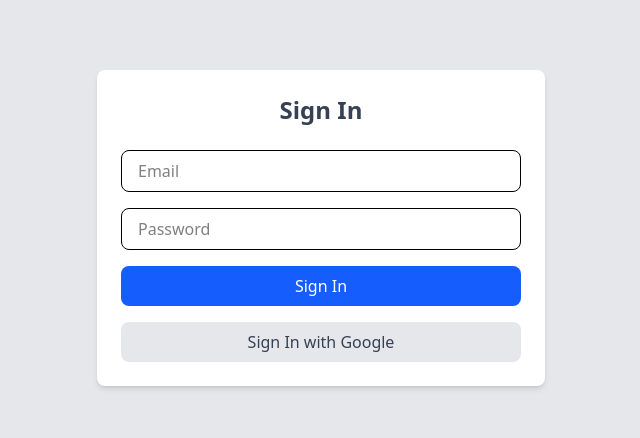
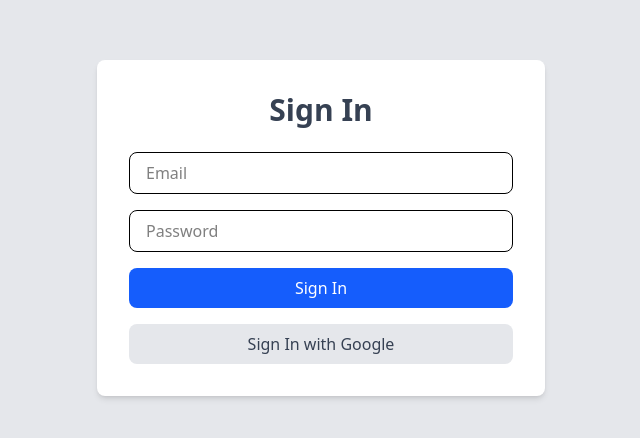
Before and after one commit to Gautam-cpp/clipsync, a Next.js app in the folder frontend/: page /signin in a window 1280 px wide. Shown: the part 172-610 px from the top of the page, without its empty margins (319-959 px from the left). Built offline with nearby package versions, Linux system fonts and the light colour scheme; no server answers.

Commit message:
AUTH: update NextAuth callbacks and extend session/user types

```diff
--- a/frontend/src/app/(auth)/signin/page.tsx
+++ b/frontend/src/app/(auth)/signin/page.tsx
@@ -21,6 +21,7 @@ export default function Signin() {
       return;
     }
     try {
+
       const result = await signIn("credentials", {
         email: email,
         password: password,
@@ -55,11 +56,11 @@ export default function Signin() {
   }
 
   return (
-    <div className="flex items-center justify-center min-h-screen bg-gray-200">
-      <div className="w-full max-w-md p-6 bg-white rounded-lg shadow-md">
-        <h2 className="text-2xl font-semibold text-center text-gray-700 mb-6">Sign In</h2>
+    <div className="flex items-center justify-center min-h-screen bg-gray-200 px-4">
+  <div className="w-full max-w-md p-6 sm:p-8 bg-white rounded-lg shadow-md">
+    <h2 className="text-2xl sm:text-3xl font-semibold text-center text-gray-700 mb-6">Sign In</h2>
+
     <div className="space-y-4">
-
       <input
         type="text"
         placeholder="Email"
@@ -67,7 +68,6 @@ export default function Signin() {
         onChange={(e) => setEmail(e.target.value)}
         className="w-full px-4 py-2 border rounded-lg focus:outline-none focus:ring-2 focus:ring-blue-500"
       />
-
 
       <input
         type="password"
@@ -78,9 +78,8 @@ export default function Signin() {
       />
 
       {errorMessage && (
-                    <p className="text-red-500 text-sm text-center mb-4">{errorMessage}</p>
+        <p className="text-red-500 text-sm text-center">{errorMessage}</p>
       )}
-
 
       <button
         onClick={submitSignin}
@@ -91,12 +90,6 @@ export default function Signin() {
 
       <OTPInput openOtpdialog={openOtpdialog} setOpenOtpdialog={setOpenOtpdialog} email={email} />
 
-
-
-
-
-
-
       <button
         onClick={() => signIn("google", { callbackUrl: "/" })}
         className="w-full py-2 text-gray-700 bg-gray-200 rounded-lg hover:bg-gray-300 transition-colors"
@@ -106,5 +99,6 @@ export default function Signin() {
     </div>
   </div>
 </div>
+
   );
 }
--- a/frontend/src/types/next-auth.d.ts
+++ b/frontend/src/types/next-auth.d.ts
@@ -6,7 +6,7 @@ declare module "next-auth" {
       id: string;
       email: string;
       verified: boolean;
-
+      provider: string;
     } & DefaultSession["user"];
   }
 
@@ -14,6 +14,7 @@ declare module "next-auth" {
     id: string;
     email: string;
     verified: boolean;
+    provider: string;
 
   }
 }
```
Lines whose indentation alone changed are shown as unchanged.
